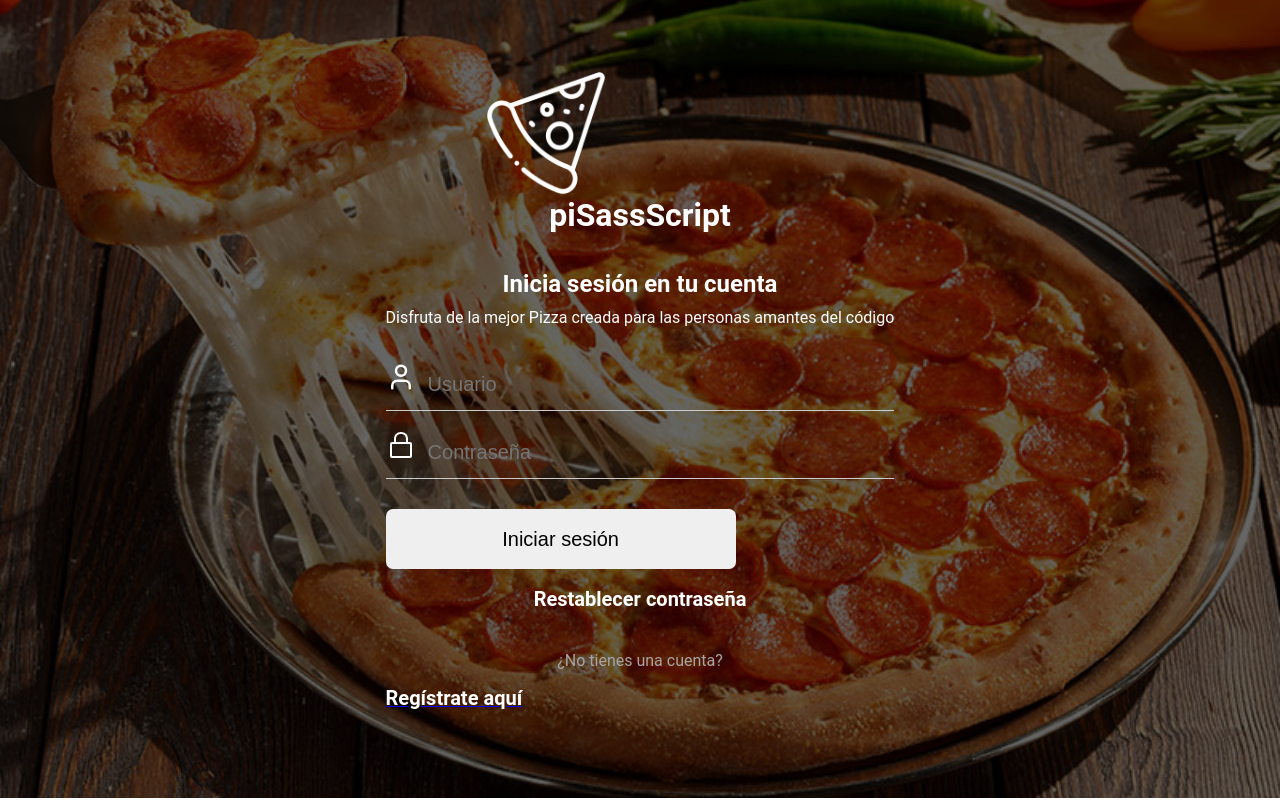
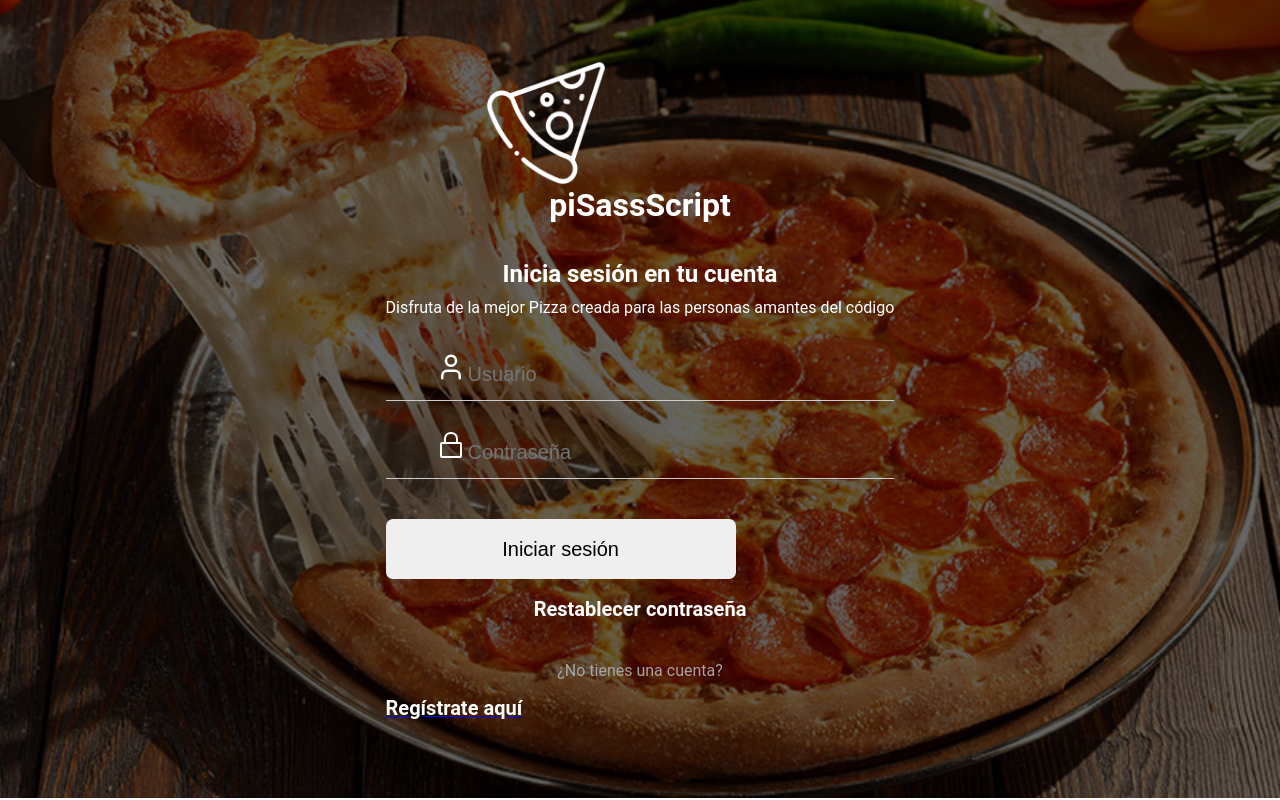
Before and after one commit to yeral-93/my-pizza-app, a React (Create React App) app: page / in a window 1280 px wide. Built offline with nearby package versions, Linux system fonts and the light colour scheme; no server answers.

Commit message:
diseño de pagina login,formulario y el componente footer

```diff
--- a/src/components/component/InputText.jsx
+++ b/src/components/component/InputText.jsx
@@ -5,12 +5,13 @@ export const InputContainer = styled.div`
   display: flex;
   align-items: center;
   border-bottom: 1px solid #ccc;
+  margin-bottom:10px ;
 `;
 
 export const Icon = styled.img`
   width: 30px;
   height: 30px;
-  margin-right: 10px;
+  margin-left: 50px;
 `;
 
 export const Input = styled.input`
```
